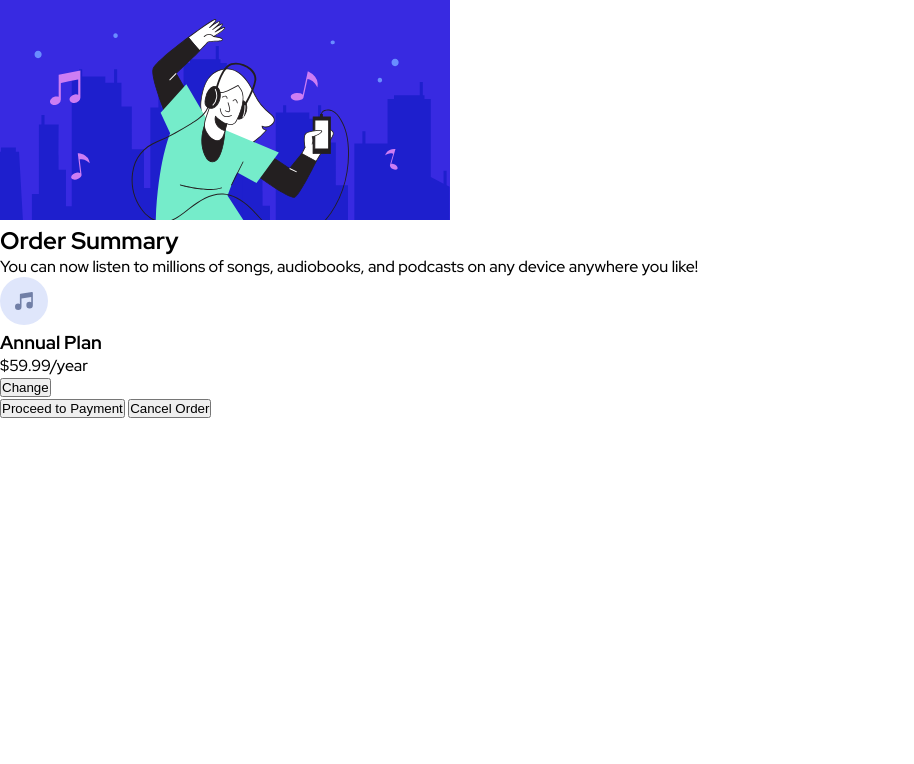
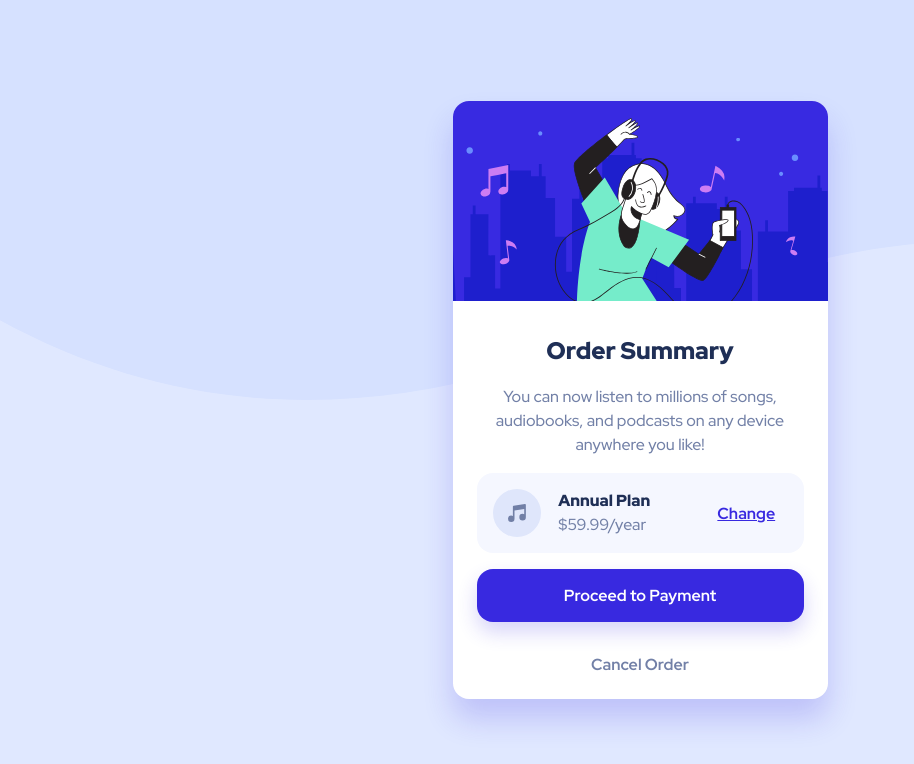
Before and after one commit to antelopest/order-summary-component, a website built with Vite: page index.html in a window 1280 px wide. Shown: the whole page, without its empty margins (0-914 px from the left). Built offline with nearby package versions, Linux system fonts and the light colour scheme.

Commit message:
main change src

```diff
--- a/index.html
+++ b/index.html
@@ -18,7 +18,7 @@
         <div class="order-summary__image">
           <img
             src="./src/assets/images/icons/illustration-hero.svg"
-            alt="The dancing hero" />
+            alt="Illustration of music" />
         </div>
         <div class="order-summary__content">
           <h2 class="order-summary__title">Order Summary</h2>
@@ -36,24 +36,19 @@
               <h3 class="order-summary__plan-title">Annual Plan</h3>
               <div class="order-summary__plan-price">$59.99/year</div>
             </div>
-            <button
-              type="button"
-              class="order-summary__button order-summary__button--change">
+            <button type="button" class="order-summary__button--change">
               Change
             </button>
           </div>
+          <button type="button" class="order-summary__button--payment">
+            Proceed to Payment
+          </button>
+          <button type="button" class="order-summary__button--cancel">
+            Cancel Order
+          </button>
         </div>
-        <button
-          type="button"
-          class="order-summary__button order-summary__button--payment">
-          Proceed to Payment
-        </button>
-        <button
-          type="button"
-          class="order-summary__button order-summary__button--cancel">
-          Cancel Order
-        </button>
       </section>
     </main>
+    <div class="background-layer"></div>
   </body>
 </html>
--- a/package.json
+++ b/package.json
@@ -33,9 +33,12 @@
     "gh-pages": "^6.3.0",
     "htmlhint": "^1.6.3",
     "postcss": "^8.5.6",
+    "postcss-scss": "^4.0.9",
     "prettier": "^3.6.2",
     "stylelint": "^16.23.0",
     "stylelint-config-standard": "^39.0.0",
+    "stylelint-config-standard-scss": "^15.0.1",
+    "stylelint-selector-bem-pattern": "^4.0.1",
     "vite": "^7.0.6"
   }
 }
--- a/src/main.css
+++ b/src/main.css
@@ -1,4 +1,4 @@
-@import url('https://fonts.googleapis.com/css2?family=Red+Hat+Display:ital,wght@0,300..900;1,300..900&display=swap');
+@import 'https://fonts.googleapis.com/css2?family=Red+Hat+Display:ital,wght@0,300..900;1,300..900&display=swap';
 
 :root {
   /* Colors */
@@ -9,8 +9,11 @@
 
   /* Neutral */
   --color-blue-50: hsl(225deg 100% 98%);
+  --color-blue-500: hsl(245deg 83% 68%);
   --color-blue-950: hsl(223deg 47% 23%);
   --color-gray-600: hsl(224deg 23% 55%);
+  --color-white: hsl(0deg 0% 100%);
+  --color-box-shadow: hsl(245deg 75% 52% / 20%);
 
   /* Font */
   --font-size: 16px;
@@ -18,6 +21,14 @@
   --font-weight-500: 500;
   --font-weight-700: 700;
   --font-weight-900: 900;
+  --line-height: 1.5;
+
+  /* Order Summary */
+  --order-summary-max-width: 375px;
+  --order-summary-border-radius: 16px;
+  --order-summary-gap: 24px;
+  --order-summary-margin: 32px 16px;
+  --order-summary-padding: 16px;
 }
 
 * {
@@ -30,4 +41,156 @@
   font-size: var(--font-size);
   font-family: var(--font-family), sans-serif;
   font-weight: var(--font-weight-500);
+  color: var(--color-gray-600);
+  line-height: var(--line-height);
+
+  @media (width >= 960px) {
+    min-height: 100vh;
   }
+}
+
+:is(h1, h2, h3, h4, h5, h6) {
+  color: var(--color-blue-950);
+  font-weight: var(--font-weight-900);
+}
+
+:is(p) {
+  color: var(--color-gray-600);
+}
+
+:is(button) {
+  font-family: var(--font-family), sans-serif;
+  font-weight: var(--font-weight-500);
+  border: none;
+  outline: none;
+  background-color: transparent;
+  -webkit-tap-highlight-color: transparent;
+  cursor: pointer;
+}
+
+.background-layer {
+  position: fixed;
+  inset: 0;
+  z-index: -1;
+  background-color: var(--color-blue-100);
+  background-image: url('./assets/images/patterns/pattern-background-mobile.svg');
+  background-repeat: no-repeat;
+  background-size: 100% 50%;
+
+  @media (width >= 960px) {
+    background-image: url('./assets/images/patterns/pattern-background-desktop.svg');
+  }
+}
+
+.main {
+  display: grid;
+  justify-content: center;
+
+  @media (width >= 960px) {
+    align-items: center;
+    height: 100vh;
+  }
+}
+
+.order-summary {
+  display: flex;
+  flex-direction: column;
+  box-shadow: 0 20px 30px var(--color-box-shadow);
+  background-color: var(--color-white);
+  max-width: var(--order-summary-max-width);
+  border-radius: var(--order-summary-border-radius);
+  gap: var(--order-summary-gap);
+  margin: var(--order-summary-margin);
+}
+
+.order-summary__image {
+  width: 100%;
+  height: 200px;
+}
+
+.order-summary__image img {
+  border-radius: var(--order-summary-border-radius)
+    var(--order-summary-border-radius) 0 0;
+  width: 100%;
+  height: 100%;
+  object-fit: cover;
+}
+
+.order-summary__content {
+  padding: 8px 24px;
+  display: flex;
+  flex-direction: column;
+  gap: 16px;
+}
+
+.order-summary__title {
+  text-align: center;
+}
+
+.order-summary__description {
+  text-align: center;
+}
+
+.order-summary__plan {
+  display: grid;
+  width: 100%;
+  padding: 16px 0;
+  grid-template-columns: 25% 40% 35%;
+  background-color: var(--color-blue-50);
+  border-radius: var(--order-summary-border-radius);
+  justify-content: space-between;
+  align-items: center;
+}
+
+.order-summary__plan-icon {
+  display: grid;
+  justify-content: center;
+  align-items: center;
+}
+
+.order-summary__plan-title {
+  font-size: var(--font-size);
+}
+
+.order-summary__plan-description {
+  font-size: var(--font-size);
+}
+
+.order-summary__button--change {
+  font-size: var(--font-size);
+  font-weight: var(--font-weight-700);
+  color: var(--color-blue-700);
+  text-decoration: underline;
+  cursor: pointer;
+}
+
+.order-summary__button--change:hover {
+  text-decoration: none;
+  color: var(--color-blue-500);
+}
+
+.order-summary__button--payment,
+.order-summary__button--cancel {
+  padding: 16px 0;
+  font-size: var(--font-size);
+  font-weight: var(--font-weight-700);
+}
+
+.order-summary__button--payment {
+  background-color: var(--color-blue-700);
+  border-radius: var(--order-summary-border-radius);
+  color: var(--color-white);
+  box-shadow: 0 10px 20px var(--color-box-shadow);
+}
+
+.order-summary__button--payment:hover {
+  background-color: var(--color-blue-500);
+}
+
+.order-summary__button--cancel {
+  color: var(--color-gray-600);
+}
+
+.order-summary__button--cancel:hover {
+  color: var(--color-blue-950);
+}
--- a/src/main.js
+++ b/src/main.js
@@ -0,0 +1 @@
+import './main.css';
```
Also changed, not shown: .stylelintrc.json, src/assets/images/patterns/pattern-background-desktop.svg (renamed from src/assets/images/icons/pattern-background-desktop.svg), src/assets/images/patterns/pattern-background-mobile.svg (renamed from src/assets/images/icons/pattern-background-mobile.svg). Lines whose indentation alone changed are shown as unchanged.
